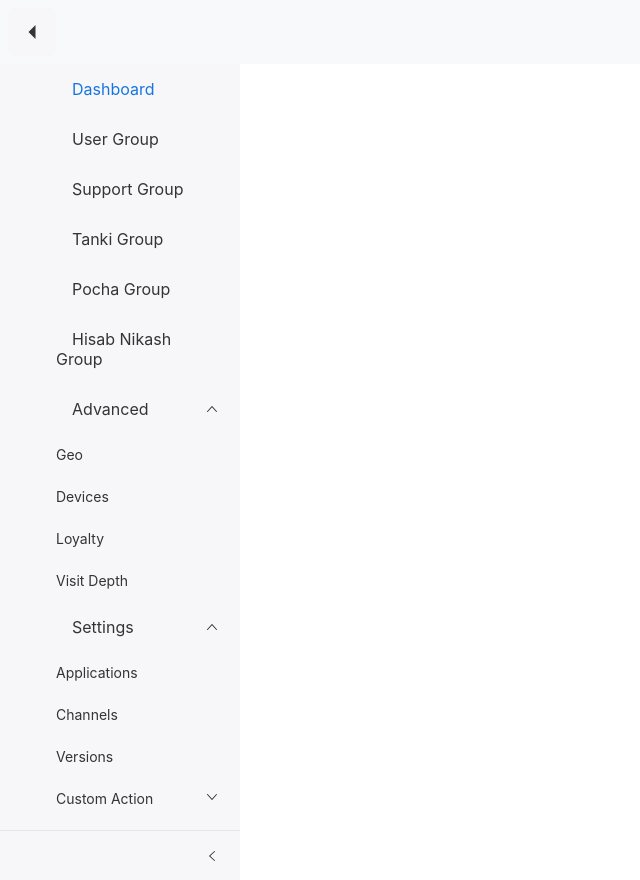
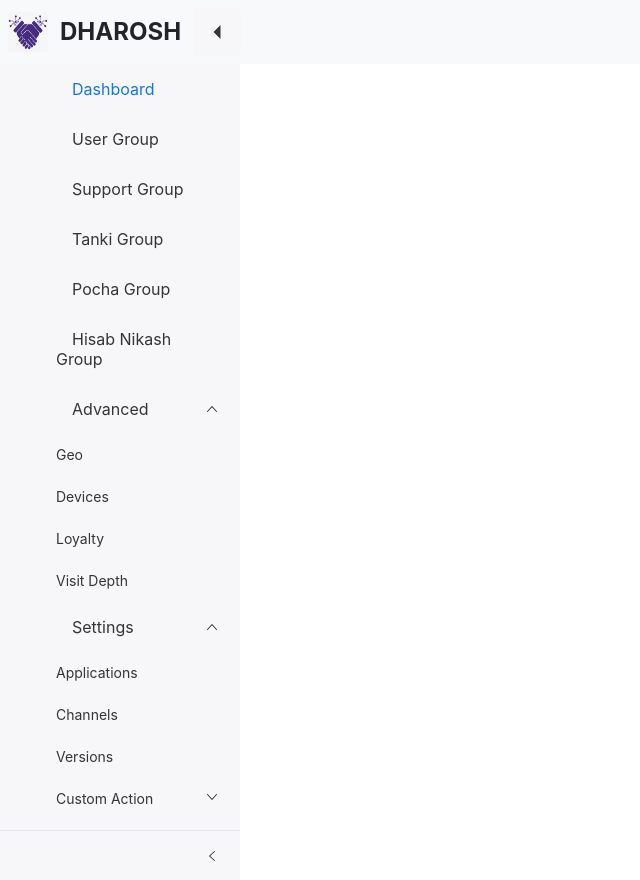
Before and after one commit to Alfaz108/fe-dh, a React (Vite) app: page / in a window 1280 px wide. Shown: the whole page, without its empty margins (0-640 px from the left). Built offline with nearby package versions, Linux system fonts and the light colour scheme; some icons are missing.

Commit message:
dharosh icon adden in dashboard

```diff
--- a/src/pages/nav/MenuBar.jsx
+++ b/src/pages/nav/MenuBar.jsx
@@ -1,15 +1,14 @@
 import React from "react";
 import "../../App.css";
 import ReactDOM from "react-dom"; // Import ReactDOM
-import { Sidenav, Nav, Toggle, IconButton } from "rsuite";
+import { Sidenav, Nav, IconButton, AvatarGroup, Avatar } from "rsuite";
 import DashboardIcon from "@rsuite/icons/legacy/Dashboard";
 import GroupIcon from "@rsuite/icons/legacy/Group";
 import MagicIcon from "@rsuite/icons/legacy/Magic";
 import GearCircleIcon from "@rsuite/icons/legacy/GearCircle";
 import GearIcon from "@rsuite/icons/Gear";
-import SpinnerIcon from "@rsuite/icons/legacy/Spinner";
-// import AlignJustifyIcon from "@rsuite/icons/legacy/AlignJustify";
 import ArrowLeftIcon from "@rsuite/icons/ArrowLeft";
+import logo from "../../assets/logo/dharosh_Logo.png";
 
 const MenuBar = () => {
   const [expanded, setExpanded] = React.useState(true);
@@ -23,12 +22,28 @@
     <div>
       <div>
         <div className="d-flex bg-body-tertiary p-2  align-items-center justify-content-between">
-          <div className="">
-            <IconButton
-              onClick={menuButton}
-              icon={<ArrowLeftIcon style={{ fontSize: "2em" }} />}
-            />
+          <div className="d-flex align-items-center">
+            <span className="w-100">
+              <AvatarGroup spacing={6}>
+                <Avatar className="img-fluid" src={logo} alt="@superman66" />
+              </AvatarGroup>
+            </span>
+            <span
+              style={{
+                paddingLeft: "12px",
+                paddingRight: "12px",
+              }}
+              className="fs-4 fw-bolder text-dark">
+              DHAROSH
+            </span>
+            <span>
+              <IconButton
+                onClick={menuButton}
+                icon={<ArrowLeftIcon style={{ fontSize: "2em" }} />}
+              />
+            </span>
           </div>
+
           <div className="icon-example-list pe-2">
             <GearIcon spin style={{ fontSize: "1.5em" }} />
           </div>
```
Also changed, not shown: src/assets/logo/dharosh_Logo.png (added).
